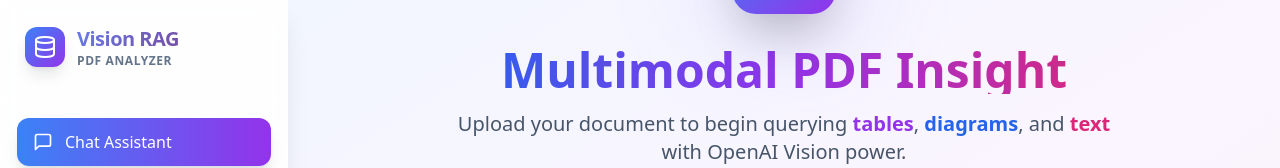
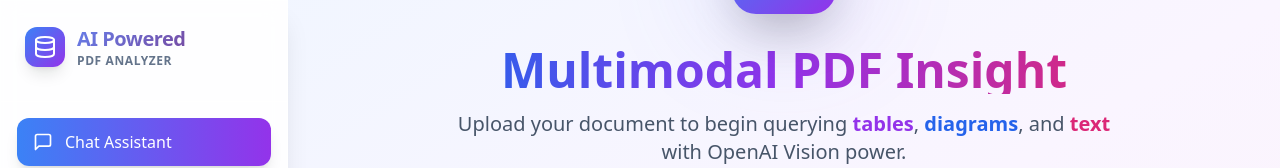
Before and after one commit to JohnTan38/vision-rag-openai, a Next.js app: page / in a window 1280 px wide. Shown: the top 168 px of the page. Built offline with nearby package versions, Linux system fonts and the light colour scheme.

Commit message:
Update page.tsx

```diff
--- a/app/page.tsx
+++ b/app/page.tsx
@@ -207,7 +207,7 @@ export default function Home() {
             </div>
             <div>
               <h1 className="font-bold text-xl gradient-text tracking-tight">
-                Vision RAG
+                AI Powered
               </h1>
               <p className="text-xs text-slate-500 uppercase font-semibold tracking-wider">
                 PDF Analyzer
```
